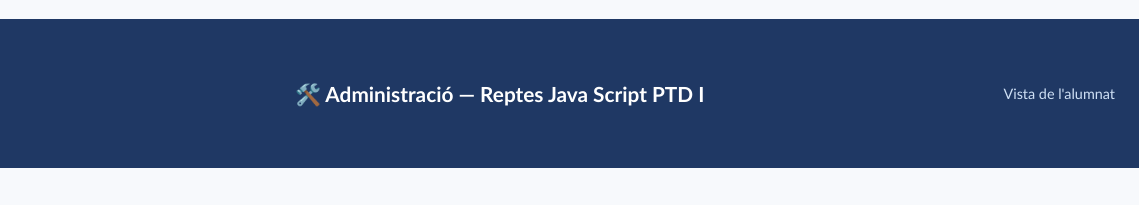
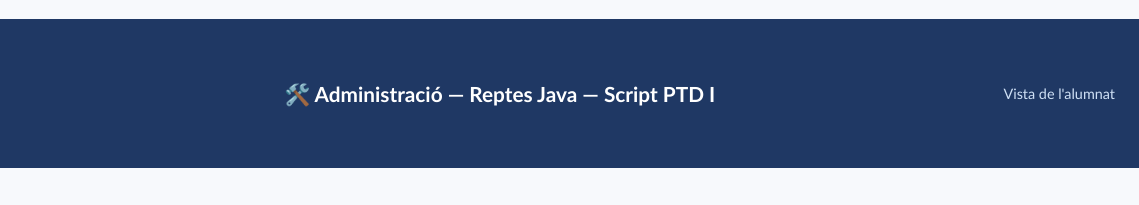
Before and after one commit to XTomasArtigues/joc_de_proves_web, a website: page public/admin.html in a window 1280 px wide. Shown: the top 205 px of the page, 141-1280 px from the left. Drawn offline with Linux system fonts and the light colour scheme.

Commit message:
Update title and header text in admin.html

```diff
--- a/public/admin.html
+++ b/public/admin.html
@@ -3,13 +3,13 @@ e<!doctype html>
 <head>
 <meta charset="utf-8" />
 <meta name="viewport" content="width=device-width, initial-scale=1" />
-<title>Administració — Reptes Java Script PTD I</title>
+<title>Administració — Reptes Java Script — PTD I</title>
 <link rel="stylesheet" href="style.css" />
 </head>
 <body>
 <header>
   <img src="logo.png"/>
-  <h1>🛠️ Administració — Reptes Java Script PTD I</h1>
+  <h1>🛠️ Administració — Reptes Java — Script PTD I</h1>
   <a href="index.html">Vista de l'alumnat</a>
 </header>
 <main id="app"></main>
```
